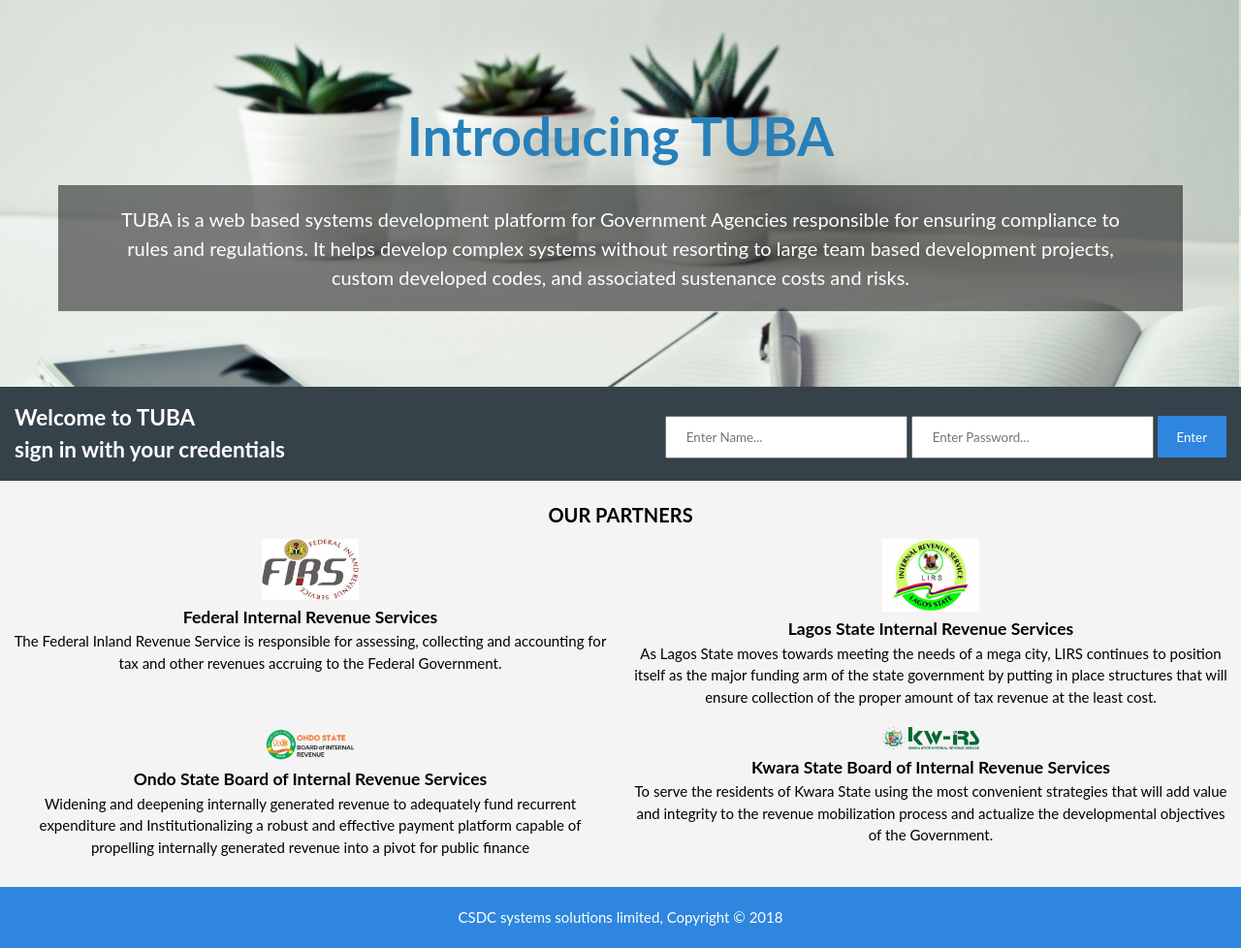
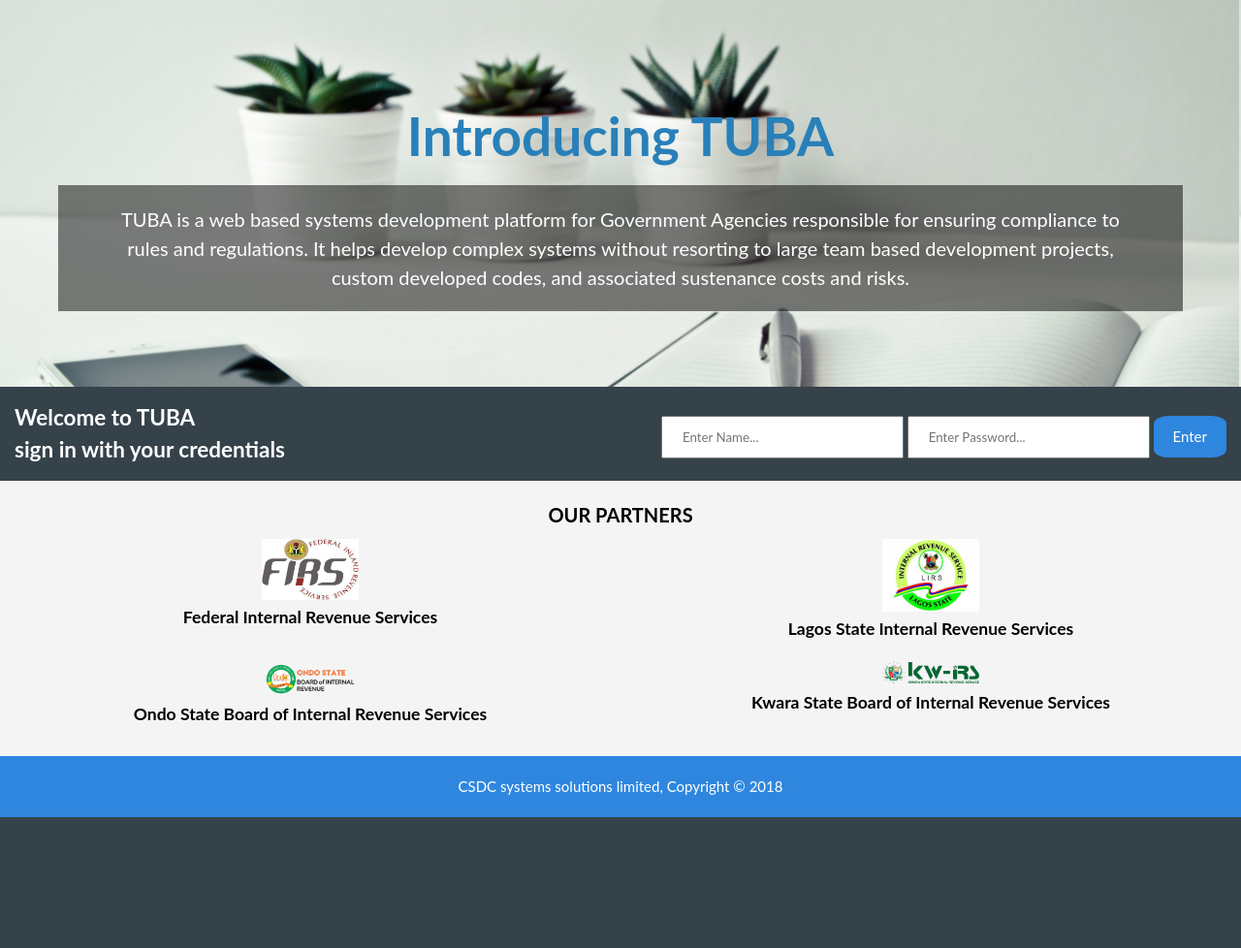
Before and after one commit to jennynzeribe/Building-a-site-with-only-HTML5-and-CSS3, a PHP site: page /Index.html in a window 1280 px wide. Shown: the part 385-1363 px from the top of the page at 97% size. After the commit the page ends 1228 px from the top, so only its background shows below. Run offline with PHP 8.4, Linux system fonts and the light colour scheme.

Commit message:
kind of final process

```diff
--- a/CSS/Styles.css
+++ b/CSS/Styles.css
@@ -51,7 +51,9 @@ ul{
     padding-left: 20px;
     padding-right: 20px;
     color: #ffffff;
+    font-size: 15px;
     font-family: 'Lato', sans-serif;
+    border-radius: 20%;
 }
 header{
     background: #35424a;
@@ -147,12 +149,32 @@ font-family: 'Lato', sans-serif;
     font-weight: bold;
     text-transform: uppercase;
 }
+
 #boxes{
     margin-top: 20px;
+}
+#real1{
+    border: 1px solid pink;
+    padding: 200px;
+}
+#real2{
+    border: 1px solid coral;
+}
+/* #real3 img{
+    border: 1px solid blue;
+    padding: 20px;
+} */
+#real3{
+    border: 1px solid green;
+}
+#real4{
+    border: 1px solid red;
+    padding: 20px;
 }
 #boxes .box{
     width: 50%;
     float: left;
+    /* border: 2px dotted pink; */
     text-align: center;
     padding: 10px;
 }
--- a/Index.html
+++ b/Index.html
@@ -52,31 +52,33 @@
               <section id="boxes">
                     <div class="container">
                         <p id="client">Our Partners</p>
+                        <div class="container-sidebar">
                       <!-- <div class="box">
                           <img src="/Images/csdc-2.png " alt="" srcset="">
                           <h3>CSDC</h3>
                           <p>Lorem ipsum dolor sit amet consectetur adipisicing elit. Ab, eos.</p>
                       </div> -->
-                      <div class="box">
+                      <div class="box" class="container-sidebar-inner" id="main-one">
                             <img src="/Images/FIRS.png" alt="" srcset="">
                             <h3>Federal Internal Revenue Services</h3>
-                            <p>The Federal Inland Revenue Service is responsible for assessing, collecting and accounting for tax and other revenues accruing to the Federal Government.</p>
+                            <!-- <p>The Federal Inland Revenue Service is responsible for assessing, collecting and accounting for tax and other revenues accruing to the Federal Government.</p> -->
                         </div>
-                        <div class="box">
+                        <div class="box" class="container-sidebar-inner"id="main-one">
                                 <img src="/Images/Lirs.jpg" alt="" srcset="">
                                 <h3>Lagos State Internal Revenue Services</h3>
-                                <p>As Lagos State moves towards meeting the needs of a mega city, LIRS continues to position itself as the major funding arm of the state government by putting in place structures that will ensure collection of the proper amount of tax revenue at the least cost.</p>
+                                <!-- <p>As Lagos State moves towards meeting the needs of a mega city, LIRS continues to position itself as the major funding arm of the state government by putting in place structures that will ensure collection of the proper amount of tax revenue at the least cost.</p> -->
                             </div>
-                            <div class="box">
+                            <div class="box" class="container-sidebar-inner" id="main-one">
                                 <img src="/Images/ondo.png" alt="" srcset="">
                                 <h3>Ondo State Board of Internal Revenue Services</h3>
-                                <p>Widening and deepening internally generated revenue to adequately fund recurrent expenditure and Institutionalizing a robust and effective payment platform capable of propelling internally generated revenue into a pivot for public finance</p>
+                                <!-- <p>Widening and deepening internally generated revenue to adequately fund recurrent expenditure and Institutionalizing a robust and effective payment platform capable of propelling internally generated revenue into a pivot for public finance</p> -->
                             </div>
-                            <div class="box">
+                            <div class="box" class="container-sidebar-inner" id="main-one">
                                 <img src="/Images/kwara.png" alt="" srcset="">
                                 <h3>Kwara State Board of Internal Revenue Services</h3>
-                                <p>To serve the residents of Kwara State using the most convenient strategies that will add value and integrity to the revenue mobilization process and actualize the developmental objectives of the Government.</p>
+                                <!-- <p>To serve the residents of Kwara State using the most convenient strategies that will add value and integrity to the revenue mobilization process and actualize the developmental objectives of the Government.</p> -->
                             </div>
+                        </div>
                     </div>
               </section>
      <footer>
--- a/Pages/service.html
+++ b/Pages/service.html
@@ -50,7 +50,6 @@
                                 <h3>Federal Inland Revenue Service (FIRS)</h3>
                               <div class="modal">
                                   <div class="close">&#10006;
-
                                   </div>
                                    <div class="jenny">
                                   <h1>hi, how are you?</h1>
@@ -68,7 +67,7 @@
                                             <div class="close">&#10006;
 
                                             </div>
-                                            <h1>hi, how are you?</h1>
+                                            <h2>hi, how are you?</h2>
                                           </div>
                                                <button type="submit" class="btn" class=button-1>Click Me!</button>
                                     <!-- <img src="../Images/Lirs.jpg" alt="" srcset=""> -->
```
